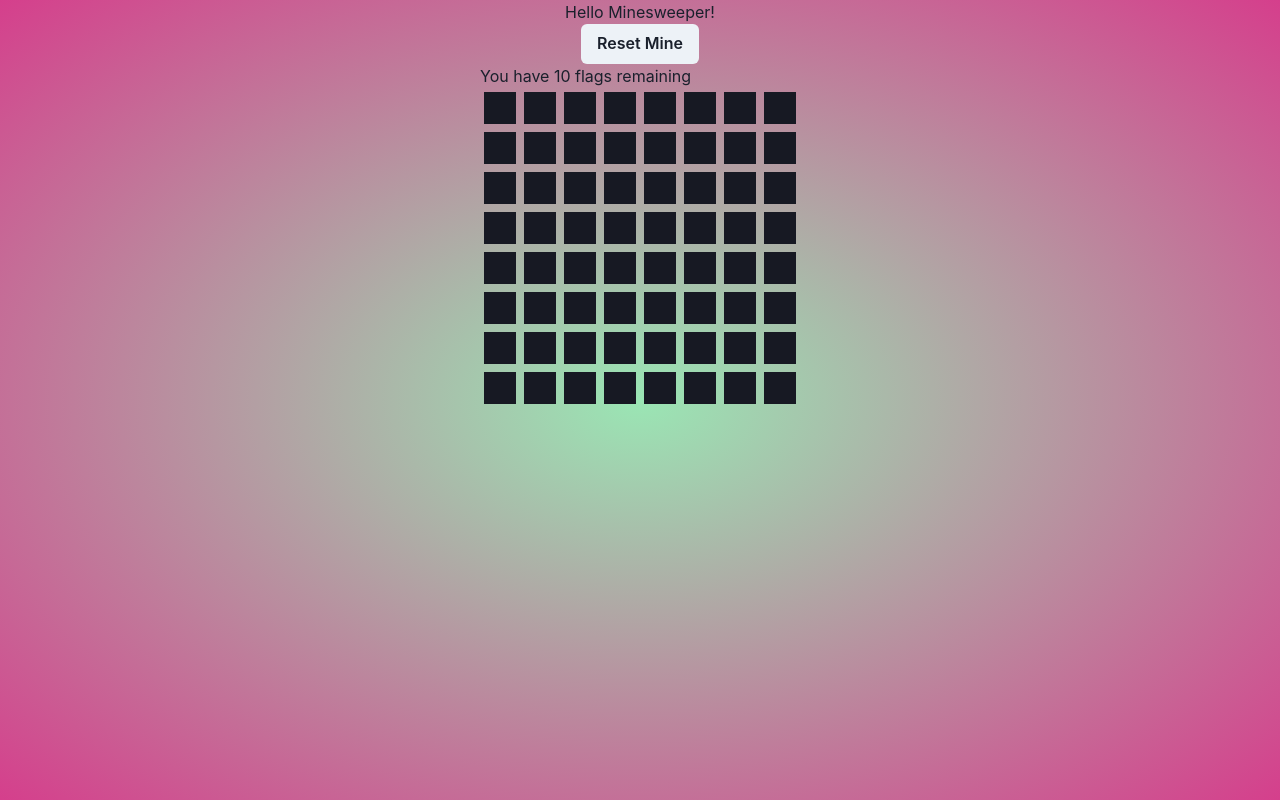
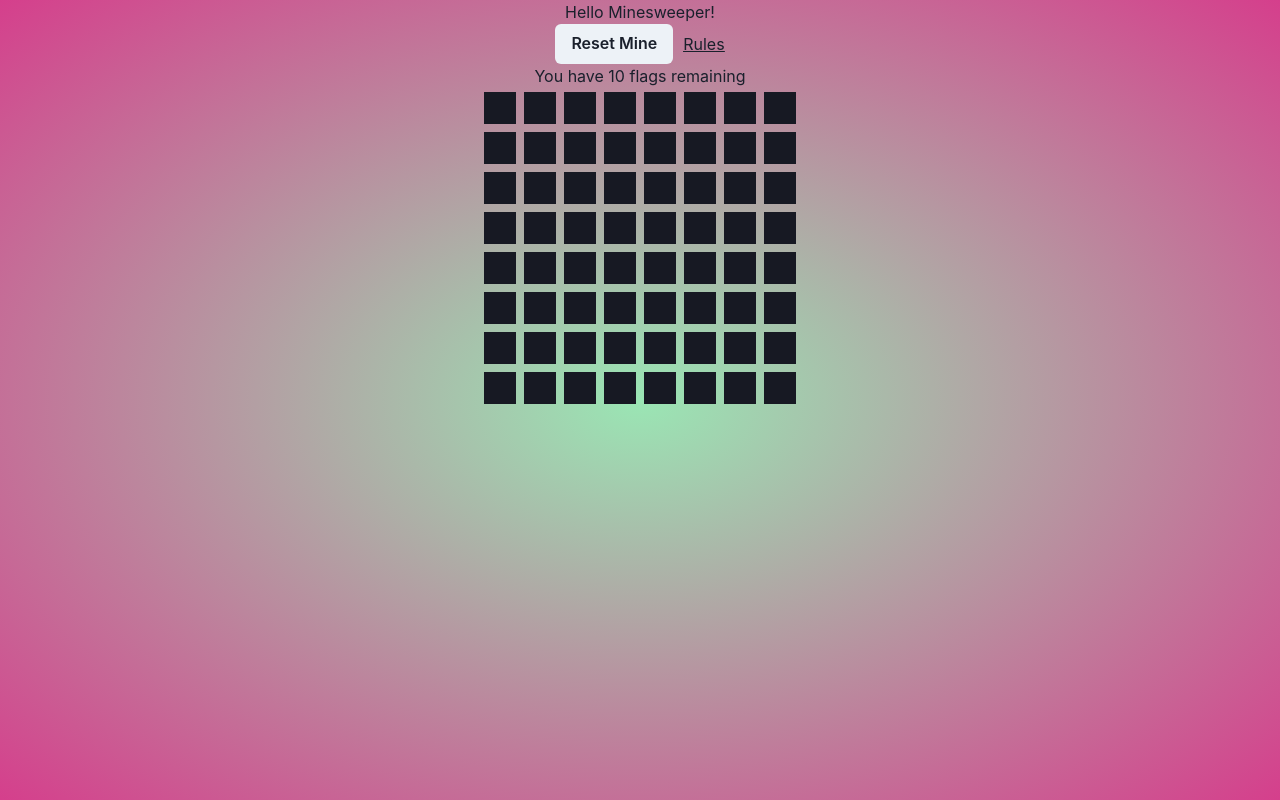
Before and after one commit to CodePistol/minesweeper, a Next.js app: page / in a window 1280 px wide. Built offline with nearby package versions, Linux system fonts and the light colour scheme.

Commit message:
github pages and rules

```diff
--- a/package.json
+++ b/package.json
@@ -6,7 +6,9 @@
     "dev": "next dev",
     "build": "next build",
     "start": "next start",
-    "lint": "eslint --ext .js,.ts ."
+    "lint": "eslint --ext .js,.ts .",
+    "predeploy": "npm run build",
+    "deploy": "gh-pages -d build"
   },
   "dependencies": {
     "@chakra-ui/react": "^2.3.2",
@@ -27,6 +29,7 @@
     "@typescript-eslint/parser": "^5.46.1",
     "eslint": "^8.23.0",
     "eslint-config-next": "12.2.5",
+    "gh-pages": "^4.0.0",
     "typescript": "4.8.2"
   }
 }
--- a/pages/index.tsx
+++ b/pages/index.tsx
@@ -1,5 +1,5 @@
 import type { NextPage } from "next";
-import { Box, Button, Flex, Text } from "@chakra-ui/react";
+import { Button, Flex, Text } from "@chakra-ui/react";
 import GameGrid from "../components/GameGrid";
 import {
   flagCell,
@@ -71,11 +71,16 @@ const Home: NextPage = () => {
     );
   };
 
+  const gotoRules = () => {
+    // push("/rules");
+  };
+
   return (
     <Flex alignItems="center" direction="column">
       <Text textStyle="p1" color="black.400">
         Hello Minesweeper!
       </Text>
+      <Flex alignItems="center" gap="10px">
         <Button onClick={setupMineFunc}>
           {mine.gameOver
             ? "Well played! Click to reset mine"
@@ -83,10 +88,16 @@ const Home: NextPage = () => {
             ? "Good Game! Click to reset mine"
             : "Reset Mine"}
         </Button>
+        <Text as="u" onClick={gotoRules} _hover={{ cursor: "pointer" }}>
+          <a href="/rules" target="_blank">
+            Rules
+          </a>
+        </Text>
+      </Flex>
       <Flex direction="column">
-        <Box>
+        <Flex w="100%" justifyContent="center">
           You have {mine.numOfBombs - mine.numberOfFlags} flags remaining
-        </Box>
+        </Flex>
         <GameGrid />
       </Flex>
     </Flex>
```
Lines whose indentation alone changed are shown as unchanged.
